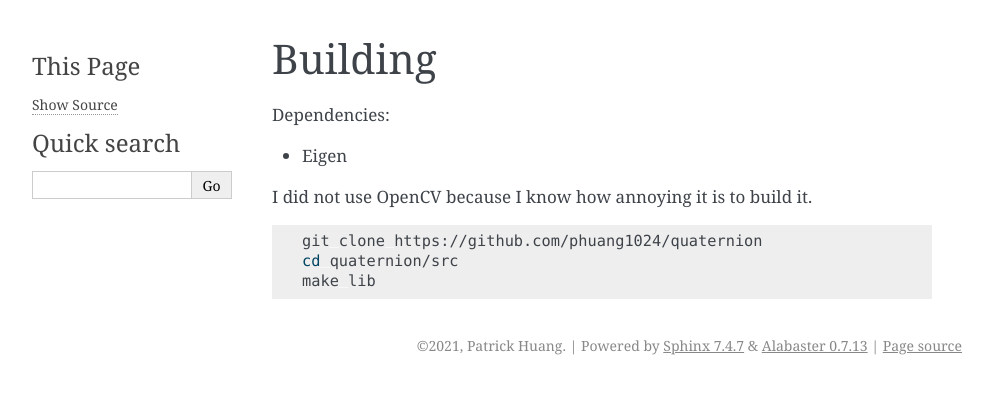
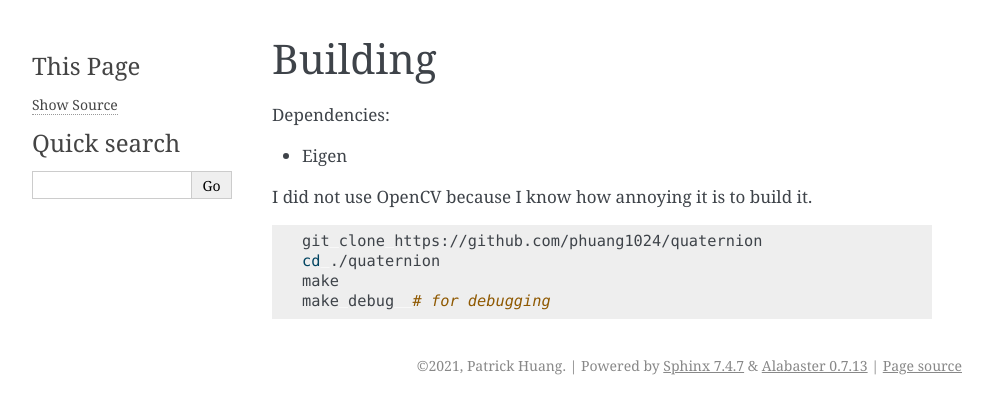
Before and after one commit to phuang1024/quaternion, a Sphinx documentation site: the page built from docs/build.rst, in a window 1280 px wide. Shown: the top 414 px of the page, without its empty margins (148-1141 px from the left). Built offline with Sphinx 7.4.7, drawn with Linux system fonts in a browser that asks for light colours.

Commit message:
Docs: Build instructions.

```diff
--- a/docs/about.rst
+++ b/docs/about.rst
@@ -3,4 +3,4 @@ About
 
 Quaternion is a 3D raytracer that is free software.
 
-It is compiled to a static link library for C++.
+It is compiled to a static or dynamic link library for C++.
--- a/docs/build.rst
+++ b/docs/build.rst
@@ -10,5 +10,6 @@ I did not use OpenCV because I know how annoying it is to build it.
 .. code-block:: bash
 
     git clone https://github.com/phuang1024/quaternion
-    cd quaternion/src
-    make lib
+    cd ./quaternion
+    make
+    make debug  # for debugging
```
